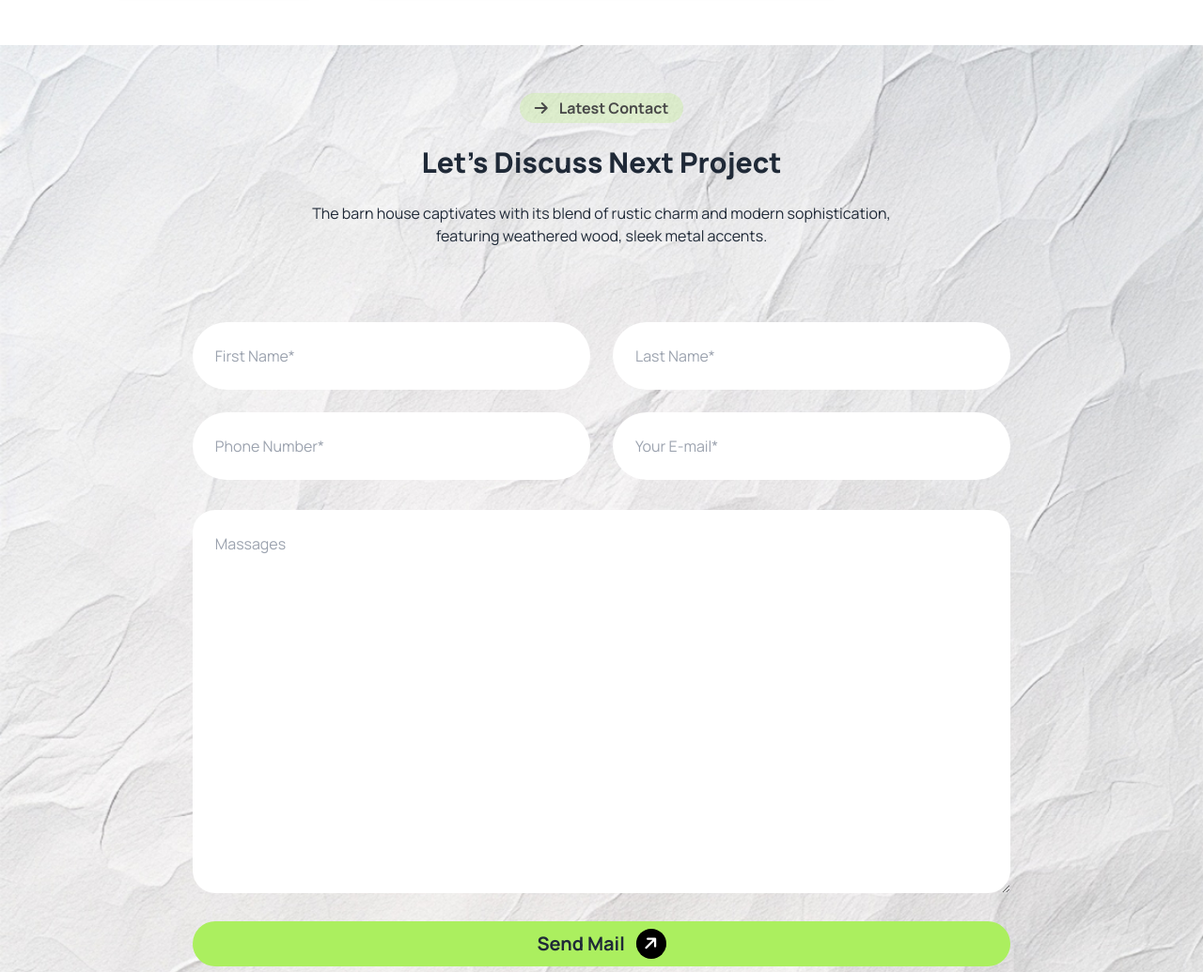
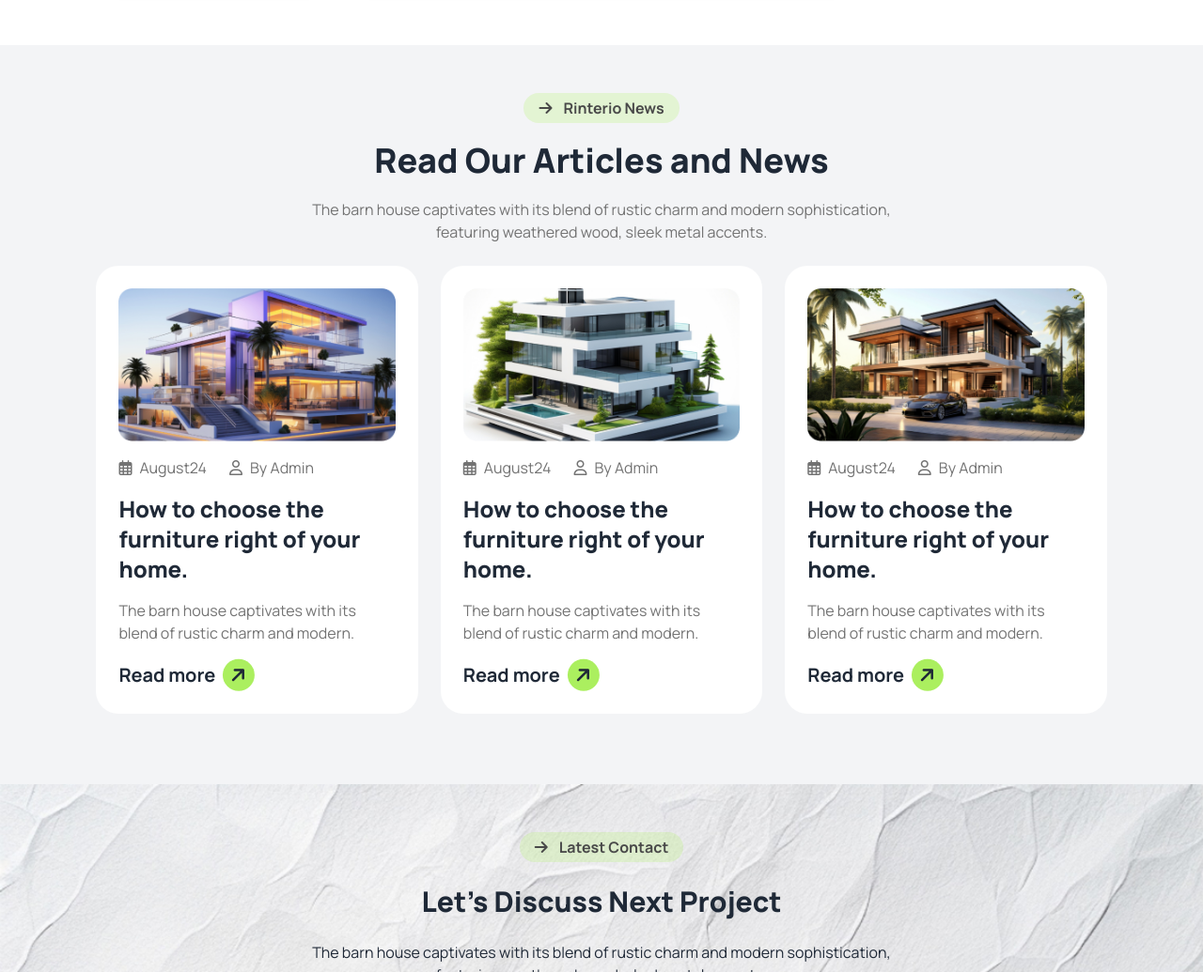
Before and after one commit to mdtowhidulislam12/Assignment-3, a plain HTML site: page index.html in a window 1280 px wide. Shown: the part 3056-4091 px from the top of the page at 94% size. Drawn offline with nearby package versions, Linux system fonts and the light colour scheme.

Commit message:
Added all

```diff
--- a/index.html
+++ b/index.html
@@ -175,7 +175,8 @@
         <section class="bg-white mx-auto px-4 py-8 lg:px-[8%] lg:py-[4%]">
             <div class=" space-y-6">
                <div class=" space-y-5">
-                   <div class="flex flex-col justify-center items-center"><button class="py-1 px-4 rounded-3xl bg-[#acef5f3a] flex justify-center items-center gap-3 text-[#494949] font-bold"><i class="fa-solid fa-arrow-right"></i>Explore our Latest works</button></div>
+                    <div class="flex flex-col justify-center items-center"><button class="py-1 px-4 rounded-3xl bg-[#acef5f3a] flex justify-center items-center gap-3 text-[#494949] font-bold"><i class="fa-solid fa-arrow-right"></i>Explore our Latest works</button>
+                    </div>
                    <h2 class="text-4xl font-extrabold text-center">Our Latest Portfolio</h2>
                    <p class="text-[#737373] text-center">The barn house captivates with its blend of rustic charm and modern sophistication,<br> featuring weathered wood, sleek metal accents.</p>
                </div>
@@ -242,6 +243,49 @@
             </div>
         </section>
 
+        <!-- optional section -->
+
+        <section class="mx-auto px-4 py-8 lg:px-[8%] lg:py-[4%]">
+            <div class=" space-y-5">
+                <div class="flex flex-col justify-center items-center"><button class="py-1 px-4 rounded-3xl bg-[#acef5f3a] flex justify-center items-center gap-3 text-[#494949] font-bold"><i class="fa-solid fa-arrow-right"></i>Rinterio News</button>
+                </div>
+               <h2 class="lg:text-4xl text-2xl font-extrabold text-center">Read Our Articles and News</h2>
+               <p class="text-[#737373] text-center">The barn house captivates with its blend of rustic charm and modern sophistication,<br> featuring weathered wood, sleek metal accents.</p>
+           </div>
+            <div class="grid lg:grid-cols-3 md:grid-cols-2 gap-6 py-6">
+                <div class="w-full p-6 space-y-4 bg-white rounded-3xl">
+                    <img class="w-full" src="./assets/article1.png" alt="">
+                    <div class=" flex justify-start items-center gap-6 text-[#737373]">
+                        <h3 class="flex gap-2 items-center"><i class="fa-regular fa-calendar-days"></i>August24</h3>
+                        <h3 class="flex gap-2 items-center"><i class="fa-regular fa-user"></i>By Admin</h3>
+                    </div>
+                    <h2 class="text-2xl font-extrabold">How to choose the furniture right  of your home.</h2>
+                    <p class="text-[#737373]">The barn house captivates with its blend of rustic charm and modern. </p>
+                    <button class="text-xl font-bold flex items-center gap-2 justify-center">Read more <i class="fa-solid fa-arrow-right -rotate-45 bg-[#ABEF5F] py-[7px] px-2 rounded-full"></i></button>
+                </div>
+                <div class="w-full p-6 space-y-4 bg-white rounded-3xl">
+                    <img class="w-full" src="./assets/article2.png" alt="">
+                    <div class=" flex justify-start items-center gap-6 text-[#737373]">
+                        <h3 class="flex gap-2 items-center"><i class="fa-regular fa-calendar-days"></i>August24</h3>
+                        <h3 class="flex gap-2 items-center"><i class="fa-regular fa-user"></i>By Admin</h3>
+                    </div>
+                    <h2 class="text-2xl font-extrabold">How to choose the furniture right  of your home.</h2>
+                    <p class="text-[#737373]">The barn house captivates with its blend of rustic charm and modern. </p>
+                    <button class="text-xl font-bold flex items-center gap-2 justify-center">Read more <i class="fa-solid fa-arrow-right -rotate-45 bg-[#ABEF5F] py-[7px] px-2 rounded-full"></i></button>
+                </div>
+                <div class="w-full p-6 space-y-4 bg-white rounded-3xl">
+                    <img class="w-full" src="./assets/article3.png" alt="">
+                    <div class=" flex justify-start items-center gap-6 text-[#737373]">
+                        <h3 class="flex gap-2 items-center"><i class="fa-regular fa-calendar-days"></i>August24</h3>
+                        <h3 class="flex gap-2 items-center"><i class="fa-regular fa-user"></i>By Admin</h3>
+                    </div>
+                    <h2 class="text-2xl font-extrabold">How to choose the furniture right  of your home.</h2>
+                    <p class="text-[#737373]">The barn house captivates with its blend of rustic charm and modern. </p>
+                    <button class="text-xl font-bold flex items-center gap-2 justify-center">Read more <i class="fa-solid fa-arrow-right -rotate-45 bg-[#ABEF5F] py-[7px] px-2 rounded-full"></i></button>
+                </div>
+            </div>
+        </section>
+
         <!-- SECTION form -->
          <section class="bg-[url('./assets/bg.jpg')] bg-opacity-[50%] bg-no-repeat bg-cover mx-auto px-4 py-8 lg:px-[16%] md:px-[16%] lg:py-[4%]  ">
             <div class="space-y-6 mb-20 ">
```
